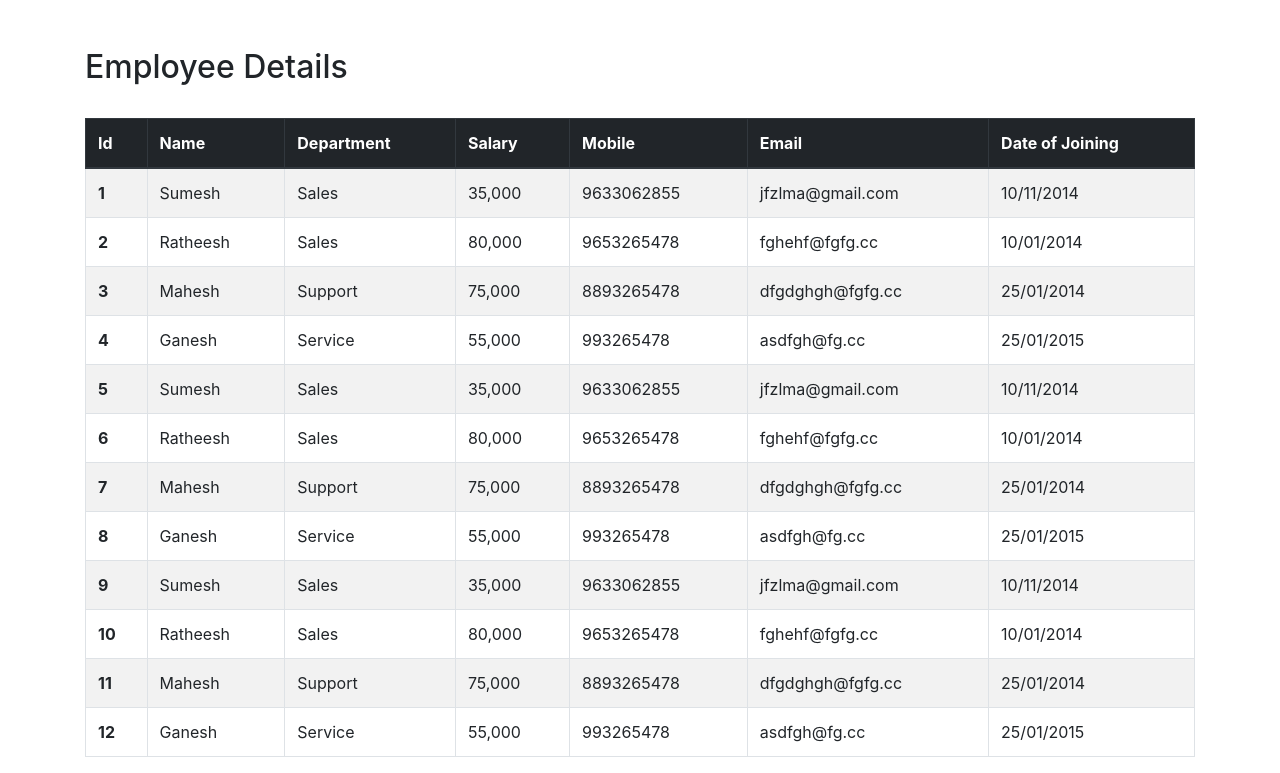
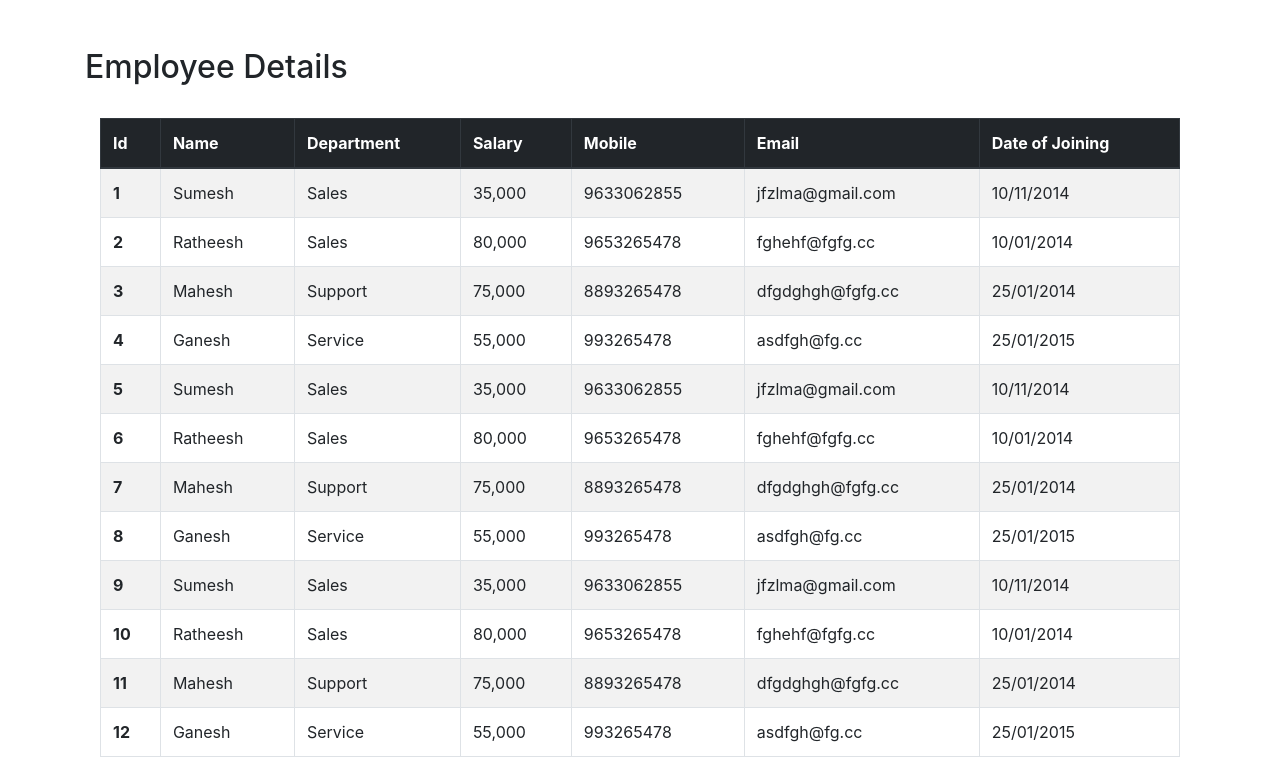
Before and after one commit to jfzlma/heroku-emp, a Flask app: page /employee in a window 1280 px wide. Shown: the part 56-829 px from the top of the page. Run offline with Flask 2, Linux system fonts and the light colour scheme; some libraries are stand-ins or nearby versions.

Commit message:
Update employee.html

```diff
--- a/templates/employee.html
+++ b/templates/employee.html
@@ -8,7 +8,8 @@
 <h2>Employee Details</h2>
 <br>
 
-<table class="table table-striped table-bordered">
+<div class="col-sm-12">
+  <table class="table table-striped table-bordered">
     <thead class="thead-dark">
         <tr>
             <th scope="col">Id</th>
@@ -38,6 +39,7 @@
     </tbody>
 </table>
 
+</div>
 
 
 
```
